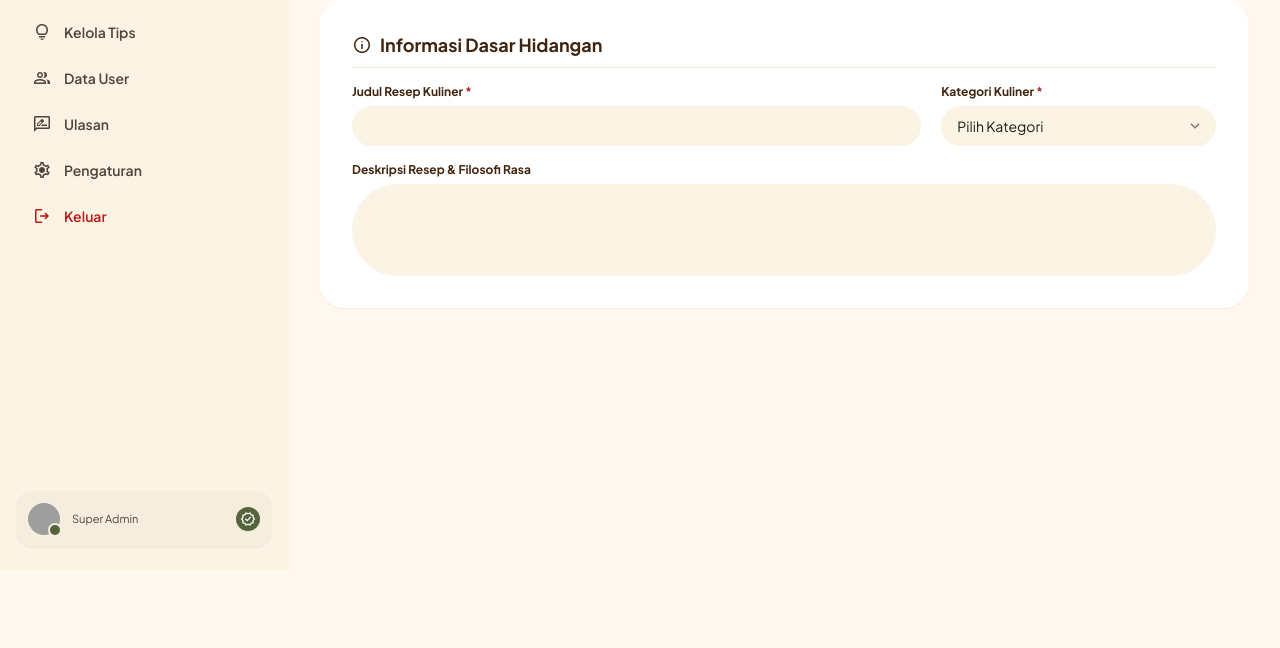
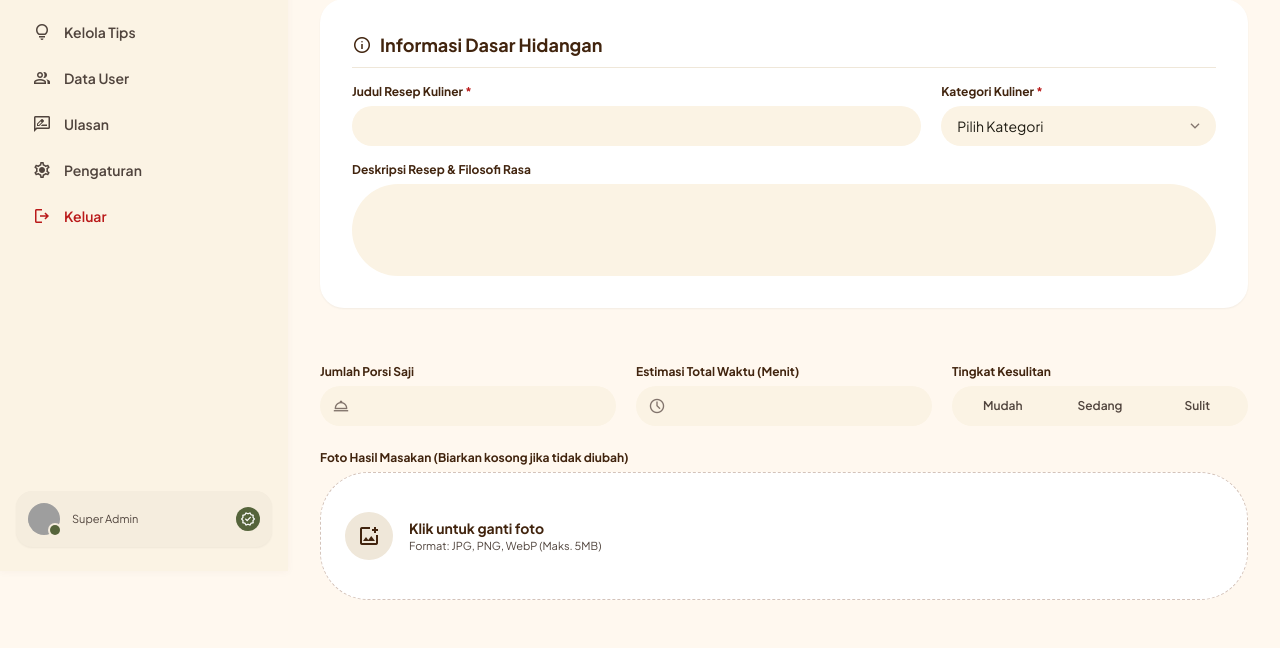
Before and after one commit to indriyanirasti7-sys/Sistem_Informasi_Resep_Makanan, a Laravel app: template resources/views/admin/recipes/edit.blade.php in a window 1280 px wide. Shown: the part 229-877 px from the top of the page. Before the commit the page ends 778 px from the top, so only its background shows below. Run offline with Laravel 12, Linux system fonts and the light colour scheme; the template is opened without the code that fills it, so the values that code supplies are empty; parts of the project's set-up code (start-up, migrations or seed data) failed here and were passed over; some libraries are stand-ins or nearby versions; some web fonts are replaced; grey boxes are pictures that could not be loaded.

Commit message:
Detail masak & preview foto lama
Memuat nilai porsi, waktu, dan tingkat kesulitan dari database

Menampilkan foto lama dan opsi untuk menggantinya

```diff
--- a/resources/views/admin/recipes/edit.blade.php
+++ b/resources/views/admin/recipes/edit.blade.php
@@ -76,4 +76,61 @@
     </form>
 </div>
 
+            {{-- 2. DETAIL MASAK & FOTO --}}
+            <div class="flex flex-col gap-4">
+                {{-- Porsi, Waktu, Kesulitan --}}
+                <div class="grid grid-cols-1 md:grid-cols-3 gap-5 pt-2">
+                    <div class="flex flex-col gap-1.5">
+                        <label class="text-xs font-bold text-primary">Jumlah Porsi Saji</label>
+                        <div class="relative">
+                            <span class="material-symbols-outlined absolute left-3 top-1/2 -translate-y-1/2 text-outline text-[18px]">room_service</span>
+                            <input type="number" name="servings" value="{{ old('servings', $recipe->servings) }}" min="1" required
+                                   class="w-full bg-surface-container-low pl-10 pr-4 py-2.5 rounded-xl text-sm outline-none focus:ring-2 focus:ring-secondary/40"/>
+                        </div>
+                    </div>
+                    <div class="flex flex-col gap-1.5">
+                        <label class="text-xs font-bold text-primary">Estimasi Total Waktu (Menit)</label>
+                        <div class="relative">
+                            <span class="material-symbols-outlined absolute left-3 top-1/2 -translate-y-1/2 text-outline text-[18px]">schedule</span>
+                            <input type="number" name="duration_minutes" value="{{ old('duration_minutes', $recipe->duration_minutes) }}" min="1" required
+                                   class="w-full bg-surface-container-low pl-10 pr-4 py-2.5 rounded-xl text-sm outline-none focus:ring-2 focus:ring-secondary/40"/>
+                        </div>
+                    </div>
+                    <div class="flex flex-col gap-1.5">
+                        <label class="text-xs font-bold text-primary">Tingkat Kesulitan</label>
+                        <div class="flex items-center gap-1 bg-surface-container-low p-1 rounded-xl">
+                            @foreach(['Mudah', 'Sedang', 'Sulit'] as $diff)
+                                <label class="flex-1 text-center cursor-pointer">
+                                    <input type="radio" name="difficulty" value="{{ $diff }}" class="peer sr-only" {{ old('difficulty', $recipe->difficulty) == $diff ? 'checked' : '' }}>
+                                    <div class="py-2 rounded-lg text-xs font-semibold text-on-surface-variant peer-checked:bg-secondary peer-checked:text-white transition-all">
+                                        {{ $diff }}
+                                    </div>
+                                </label>
+                            @endforeach
+                        </div>
+                    </div>
+                </div>
+
+                {{-- Upload Foto --}}
+                <div class="flex flex-col gap-1.5 pt-2">
+                    <label class="text-xs font-bold text-primary">Foto Hasil Masakan (Biarkan kosong jika tidak diubah)</label>
+                    <div class="relative w-full h-32 rounded-xl bg-surface-container-lowest border border-dashed border-outline-variant flex items-center justify-between px-6 cursor-pointer overflow-hidden group">
+                        <input type="file" name="image" accept="image/*" class="absolute inset-0 opacity-0 cursor-pointer" onchange="previewImage(event)">
+
+                        {{-- Tampilkan gambar lama jika ada --}}
+                        <img id="imagePreview" class="{{ $recipe->image ? '' : 'hidden' }} absolute inset-0 w-full h-full object-cover z-10" src="{{ $recipe->image ? asset('storage/'.$recipe->image) : '' }}"/>
+
+                        <div id="imagePlaceholder" class="{{ $recipe->image ? 'hidden' : '' }} flex items-center gap-4 z-0">
+                            <div class="w-12 h-12 rounded-lg bg-surface-container-high flex items-center justify-center text-primary">
+                                <span class="material-symbols-outlined text-[24px]">add_photo_alternate</span>
+                            </div>
+                            <div class="flex flex-col">
+                                <span class="text-sm font-bold text-primary">Klik untuk ganti foto</span>
+                                <span class="text-[11px] text-on-surface-variant">Format: JPG, PNG, WebP (Maks. 5MB)</span>
+                            </div>
+                        </div>
+                    </div>
+                </div>
+            </div>
+
 @endsection
```
